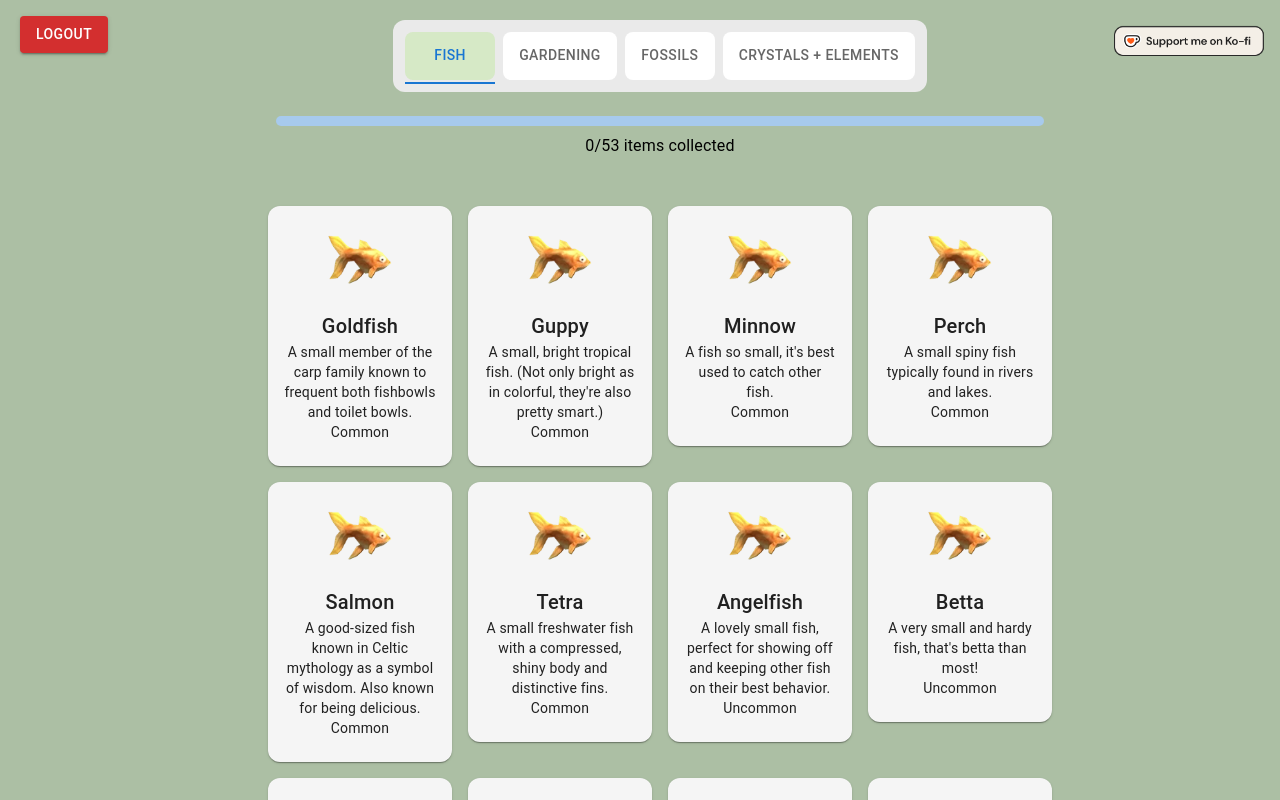
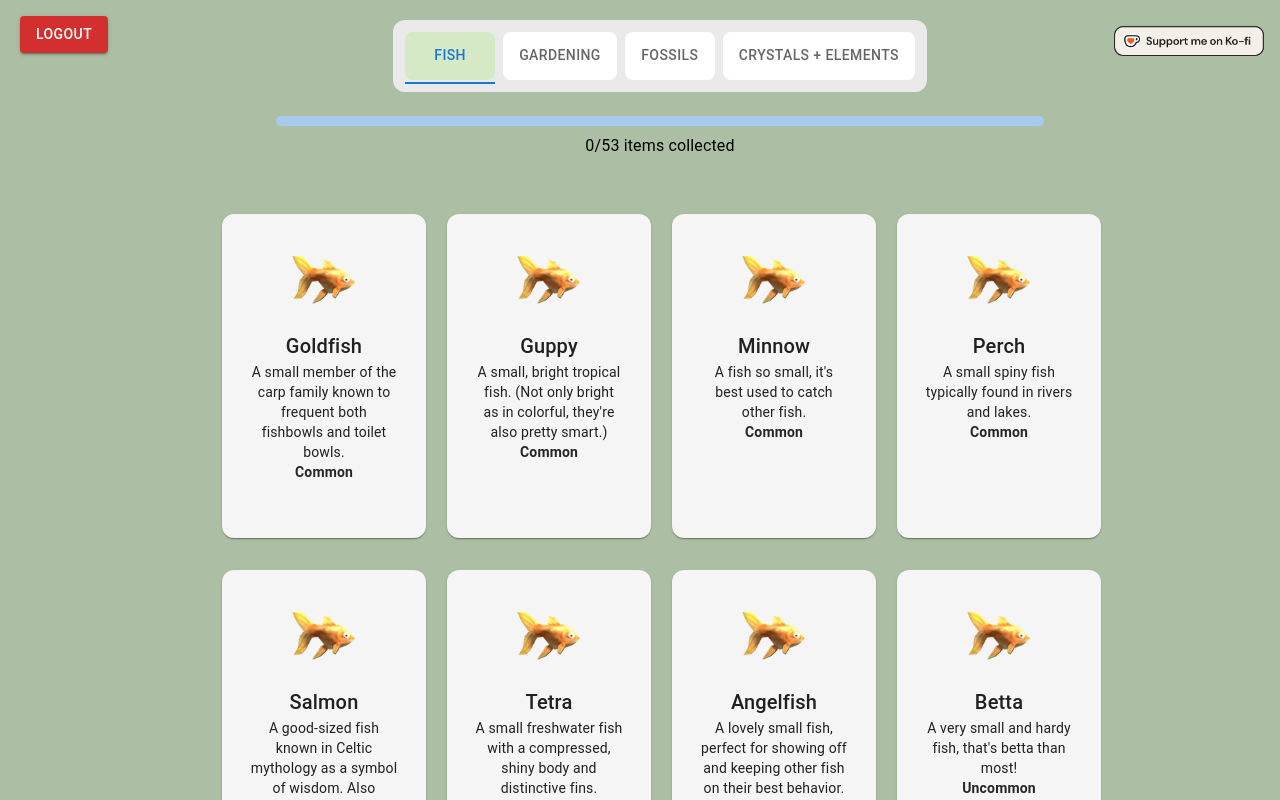
Before and after one commit to casacava/Simventory, a Next.js app: page /collections/fish in a window 1280 px wide. Shown: the top 800 px of the page. Built offline with nearby package versions, Linux system fonts and the light colour scheme; no server answers; the database is empty; sample sign-in values are in the browser's storage.

Commit message:
fixed widths of cards

```diff
--- a/src/app/collections/fish/page.tsx
+++ b/src/app/collections/fish/page.tsx
@@ -113,9 +113,9 @@ export default function FishCollectionPage() {
       </Box>
 
       {/* Collection Grid */}
-      <Grid container spacing={2} sx={{ maxWidth: 800, mt: 4 }}>
+      <Grid container spacing={3} justifyContent="center" sx={{ maxWidth: 900, mt: 4 }}>
         {collection.map((item) => (
-          <Grid item xs={6} sm={4} md={3} key={item.id}>
+          <Grid item xs={6} sm={4} md={3} key={item.id} sx={{ padding: "8px" }}>
             <Card
               sx={{
                 backgroundColor: item.collected ? "#A2D2A6" : "#F5F5F5",
@@ -123,6 +123,14 @@ export default function FishCollectionPage() {
                 cursor: "pointer",
                 transition: "0.2s",
                 "&:hover": { transform: "scale(1.05)" },
+                width: "180px",
+                height: "300px",
+                display: "flex",
+                flexDirection: "column",
+                alignItems: "center",
+                justifyContent: "space-between",
+                padding: "12px",
+                textAlign: "center",
               }}
               onClick={() => handleToggleItem(item.id)}
             >
@@ -136,7 +144,7 @@ export default function FishCollectionPage() {
                 />
                 <Typography variant="h6">{item.name}</Typography>
                 <Typography variant="body2">{item.description}</Typography>
-                <Typography variant="body2">{item.rarity}</Typography>
+                <Typography variant="body2" sx={{ color: "#262626", fontWeight: "bold" }}>{item.rarity}</Typography>
               </CardContent>
             </Card>
           </Grid>
```
